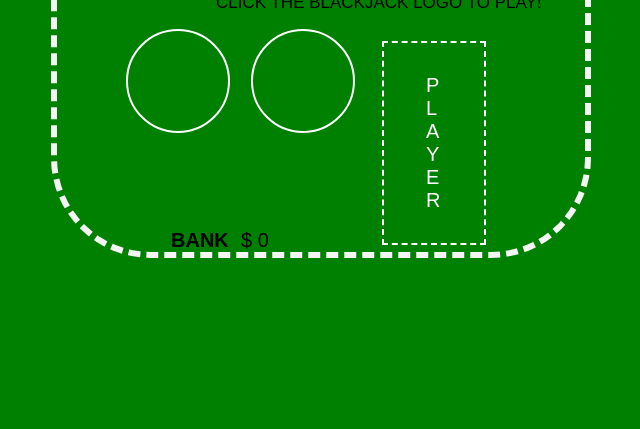
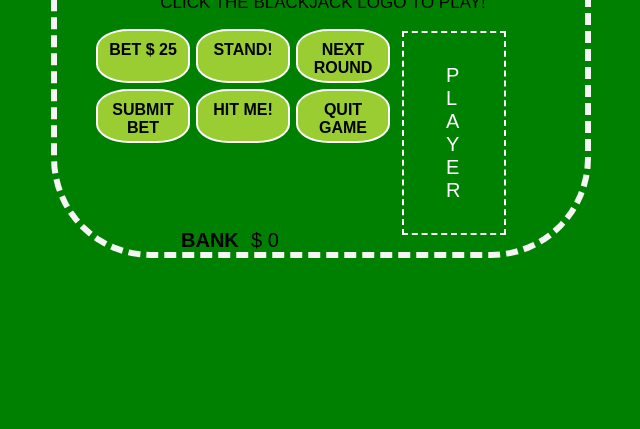
Before and after one commit to cyrus-shahrivar/blackjack_app_GA, a plain HTML site: page index.html in a window 1280 px wide. Shown: the part 371-800 px from the top of the page, without its empty margins (324-964 px from the left). Drawn offline with nearby package versions, Linux system fonts and the light colour scheme.

Commit message:
major layou changes, 6 buttons

```diff
--- a/index.html
+++ b/index.html
@@ -20,11 +20,23 @@
     <div id="betCoins"></div>
     <h1 id="gameTitle">BLACKJACK</h1>
     <div id="alert"></div>
-    <div id="leftCircle">
-      <h3 id="leftTitle"></h3>
+    <div id="makeBetButton">
+      <h4 id="makeBetTitle">BET $ 25</h4>
     </div>
-    <div id="rightCircle">
-      <h3 id="rightTitle"></h3>
+    <div id="submitBetButton">
+      <h4 id="submitBetTitle">SUBMIT BET</h4>
+    </div>
+    <div id="hitButton">
+      <h4 id="hitTitle">HIT ME!</h4>
+    </div>
+    <div id="standButton">
+      <h4 id="standTitle">STAND!</h4>
+    </div>
+    <div id="continueButton">
+      <h4 id="continueTitle">NEXT ROUND</h4>
+    </div>
+    <div id="quitButton">
+      <h4 id="quitTitle">QUIT GAME</h4>
     </div>
     <h3 id="bankTitle">BANK</h3>
     <p id="bankAmount">$ 0</p>
--- a/js/app.js
+++ b/js/app.js
@@ -7,10 +7,26 @@
 //DOCUMENT READY
 $(document).ready(function(){
 
-// var betTotal = 0;
-// $("#leftCircle").click(function () {
-//        betTotal += 25;
-// });
+
+$("#leftCircle").click(function () {
+  //if betting bet
+  //bet
+  //if hitting hit
+  //hit
+  //if continuing CONTINUE
+  //CONTINUE
+});
+$("#rightCircle").click(function () {
+  //if submitting submit
+  //submit
+  //if standing stand
+  //stand
+  //if quitting quit
+  //quit
+});
+
+
+
 
 
 //DECK OBJECT
@@ -54,7 +70,7 @@ var Player = {
   betDrawer: function(){
     var playerCoins = $("#playerCoins");
     for (var i=0; i<(this.currentBet/25); i++){
-      var randPlaceTop = 280 + Math.floor(30*Math.random());
+      var randPlaceTop = 270 + Math.floor(30*Math.random());
       var randPlaceLeft = 640 + Math.floor(30*Math.random());
       var coin = $("<div>");
       coin.addClass("playerCoins");
@@ -80,7 +96,7 @@ var Player = {
     var playerCoins = $("#playerCoins");
     for (var i=0; i<(this.bankAmount/25); i++){
       var randPlaceTop = 520 + Math.floor(25*Math.random());
-      var randPlaceLeft = 465 + Math.floor(100*Math.random());
+      var randPlaceLeft = 485 + Math.floor(100*Math.random());
       var coin = $("<div>");
       coin.addClass("playerCoins");
       coin.css("top", randPlaceTop + "px");
@@ -120,8 +136,6 @@ var Player = {
 // },
   makeBet: function(){
     //make bet
-    var leftTitle = $("#leftTitle");
-    leftTitle.text("TAP TO BET");
     var betAmount = prompt("make a bet");
     //var betAmount = this.betting();
     if(betAmount > this.bankAmount){
@@ -177,7 +191,7 @@ var Dealer = {
     console.log(houseCoins);
     for (var i=0; i<(this.houseBank/25); i++){
       var randPlaceTop = 70 + Math.floor(100*Math.random());
-      var randPlaceLeft = 465 + Math.floor(100*Math.random());
+      var randPlaceLeft = 485 + Math.floor(100*Math.random());
       var coin = $("<div>");
       coin.addClass("houseCoins");
       coin.css("top", randPlaceTop + "px");
@@ -552,7 +566,6 @@ $("#leftCircle").click();
 // } else if(Player.hitStandStatus === "hit"){
 //   Game.checkForWinStatus();
 //   //display new player card
-
 // if(Player.cardSum < 12 && (Player.playerCards[0].value === "ACE" || Player.playerCards[1].value === "ACE")){
 //   if(Player.playerCards[0].value === "ACE"){
 //     Player.playerCards[0].realValue = 11;
--- a/stylesheets/style.css
+++ b/stylesheets/style.css
@@ -36,8 +36,9 @@ body {
   font-size: 17px;
   position: fixed;
   top: 364px;
-  left: 540px;
-  width: 380px;
+  left: 387px;
+  width: 520px;
+  text-align: center;
 }
 
 #dealer {
@@ -46,7 +47,7 @@ body {
   border: 2px dashed white;
   position: relative;
   top: 10px;
-  left: 325px;
+  left: 345px;
   font-size: 20px;
 }
 
@@ -55,46 +56,101 @@ body {
   width: 100px;
   border: 2px dashed white;
   position: relative;
-  top: 200px;
-  left: 325px;
+  top: 190px;
+  left: 345px;
   font-size: 20px;
 }
 
 #gameTitle {
   position: fixed;
-  top: 220px;
-  left: 468px;
+  top: 248px;
+  left: 400px;
   font-family: 'Lobster', cursive;
-  font-size: 70px;
-  /*color: rgba(0,0,0,0.7);*/
+  font-size: 77px;
+  margin: 0 50px;
   z-index: -10;
 }
 
-#leftCircle {
-  width: 100px;
-  height: 100px;
-  border-radius: 100%;
+h4 {
+  text-align: center;
+  margin: 10px auto;
+}
+
+#makeBetButton:hover, #submitBetButton:hover, #quitButton:hover, #hitButton:hover, #standButton:hover, #continueButton:hover {
+  background-color: yellow;
+}
+
+#makeBetButton {
+  width: 90px;
+  height: 50px;
+  border-radius: 35%;
   border: 2px solid white;
   position: fixed;
   top: 400px;
-  left: 450px;
+  left: 420px;
+  background-color: yellowgreen;
 }
 
-#rightCircle {
-  width: 100px;
-  height: 100px;
-  border-radius: 100%;
+#submitBetButton {
+  width: 90px;
+  height: 50px;
+  border-radius: 35%;
+  border: 2px solid white;
+  position: fixed;
+  top: 460px;
+  left: 420px;
+  background-color: yellowgreen;
+}
+
+#hitButton {
+  width: 90px;
+  height: 50px;
+  border-radius: 35%;
+  border: 2px solid white;
+  position: fixed;
+  top: 460px;
+  left: 520px;
+  background-color: yellowgreen;
+}
+
+#standButton {
+  width: 90px;
+  height: 50px;
+  border-radius: 35%;
   border: 2px solid white;
   position: fixed;
   top: 400px;
-  left: 575px;
+  left: 520px;
+  background-color: yellowgreen;
+}
+
+#continueButton {
+  width: 90px;
+  height: 50px;
+  border-radius: 35%;
+  border: 2px solid white;
+  position: fixed;
+  top: 400px;
+  left: 620px;
+  background-color: yellowgreen;
+}
+
+#quitButton {
+  width: 90px;
+  height: 50px;
+  border-radius: 35%;
+  border: 2px solid white;
+  position: fixed;
+  top: 460px;
+  left: 620px;
+  background-color: yellowgreen;
 }
 
 #dealerLabel {
   display: inline;
   position: fixed;
   top: 66px;
-  left: 750px;
+  left: 770px;
   width: 20px;
   overflow-wrap: break-word;
   font-size: 20px;
@@ -105,8 +161,8 @@ body {
 #playerLabel {
   display: inline;
   position: fixed;
-  top: 445px;
-  left: 750px;
+  top: 435px;
+  left: 770px;
   width: 20px;
   overflow-wrap: break-word;
   font-size: 20px;
@@ -131,7 +187,7 @@ body {
 #bankTitle {
   position: fixed;
   top: 580px;
-  left: 495px;
+  left: 505px;
   font-size: 20px;
 }
 
@@ -139,7 +195,7 @@ body {
 #bankAmount {
   position: fixed;
   top: 580px;
-  left: 565px;
+  left: 575px;
   font-size: 20px;
 }
 
```
